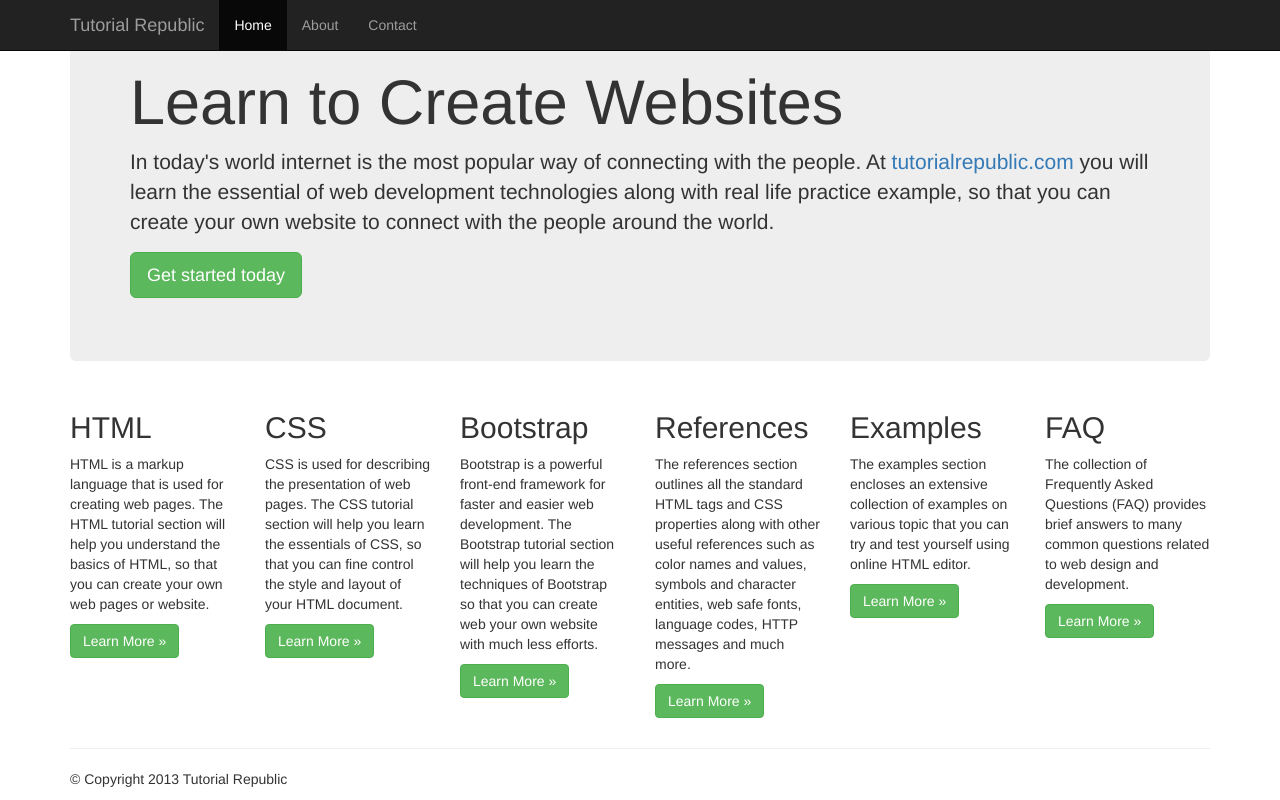
After one commit to ErickCardiel/Cake_Price, a Django app: template frontend/templates/magadan.html in a window 1280 px wide. The commit adds this page. Run offline with Django 3.2, Linux system fonts and the light colour scheme; the template is opened without the code that fills it, so the values that code supplies are empty; some libraries are stand-ins or nearby versions.

Commit message:
pene commit

```diff
--- /dev/null
+++ b/frontend/templates/magadan.html
@@ -0,0 +1,84 @@
+<!DOCTYPE html>
+<html lang="en">
+<head>
+<meta charset="utf-8">
+<title>Bootstrap 3 Responsive Layout Example</title>
+<link rel="stylesheet" type="text/css" href="css/bootstrap.min.css">
+<script src="https://code.jquery.com/jquery-1.12.4.min.js"></script>
+<script src="js/bootstrap.min.js"></script>
+</head>
+<body>
+    <nav id="myNavbar" class="navbar navbar-default navbar-inverse navbar-fixed-top" role="navigation">
+        <!-- Brand and toggle get grouped for better mobile display -->
+        <div class="container">
+            <div class="navbar-header">
+                <button type="button" class="navbar-toggle" data-toggle="collapse" data-target="#navbarCollapse">
+                    <span class="sr-only">Toggle navigation</span>
+                    <span class="icon-bar"></span>
+                    <span class="icon-bar"></span>
+                    <span class="icon-bar"></span>
+                </button>
+                <a class="navbar-brand" href="#">Tutorial Republic</a>
+            </div>
+            <!-- Collect the nav links, forms, and other content for toggling -->
+            <div class="collapse navbar-collapse" id="navbarCollapse">
+                <ul class="nav navbar-nav">
+                    <li class="active"><a href="https://www.tutorialrepublic.com" target="_blank">Home</a></li>
+                    <li><a href="https://www.tutorialrepublic.com/about-us.php" target="_blank">About</a></li>
+                    <li><a href="https://www.tutorialrepublic.com/contact-us.php" target="_blank">Contact</a></li>
+                </ul>
+            </div>
+        </div>
+    </nav>
+    <div class="container">
+        <div class="jumbotron">
+            <h1>Learn to Create Websites</h1>
+            <p>In today's world internet is the most popular way of connecting with the people. At <a href="https://www.tutorialrepublic.com" target="_blank">tutorialrepublic.com</a> you will learn the essential of web development technologies along with real life practice example, so that you can create your own website to connect with the people around the world.</p>
+            <p><a href="https://www.tutorialrepublic.com" target="_blank" class="btn btn-success btn-lg">Get started today</a></p>
+        </div>
+        <div class="row">
+            <div class="col-sm-6 col-md-4 col-lg-2">
+                <h2>HTML</h2>
+                <p>HTML is a markup language that is used for creating web pages. The HTML tutorial section will help you understand the basics of HTML, so that you can create your own web pages or website.</p>
+                <p><a href="https://www.tutorialrepublic.com/html-tutorial/" target="_blank" class="btn btn-success">Learn More &raquo;</a></p>
+            </div>
+            <div class="col-sm-6 col-md-4 col-lg-2">
+                <h2>CSS</h2>
+                <p>CSS is used for describing the presentation of web pages. The CSS tutorial section will help you learn the essentials of CSS, so that you can fine control the style and layout of your HTML document.</p>
+                <p><a href="https://www.tutorialrepublic.com/css-tutorial/" target="_blank" class="btn btn-success">Learn More &raquo;</a></p>
+            </div>
+            <div class="clearfix visible-sm-block"></div>
+            <div class="col-sm-6 col-md-4 col-lg-2">
+                <h2>Bootstrap</h2>
+                <p>Bootstrap is a powerful front-end framework for faster and easier web development. The Bootstrap tutorial section will help you learn the techniques of Bootstrap so that you can create web your own website with much less efforts.</p>
+                <p><a href="https://www.tutorialrepublic.com/twitter-bootstrap-tutorial/" target="_blank" class="btn btn-success">Learn More &raquo;</a></p>
+            </div>
+            <div class="clearfix visible-md-block"></div>
+            <div class="col-sm-6 col-md-4 col-lg-2">
+                <h2>References</h2>
+                <p>The references section outlines all the standard HTML tags and CSS properties along with other useful references such as color names and values, symbols and character entities, web safe fonts, language codes, HTTP messages and much more.</p>
+                <p><a href="https://www.tutorialrepublic.com/twitter-bootstrap-tutorial/" target="_blank" class="btn btn-success">Learn More &raquo;</a></p>
+            </div>
+            <div class="clearfix visible-sm-block"></div>
+            <div class="col-sm-6 col-md-4 col-lg-2">
+                <h2>Examples</h2>
+                <p>The examples section encloses an extensive collection of examples on various topic that you can try and test yourself using online HTML editor.</p>
+                <p><a href="https://www.tutorialrepublic.com/twitter-bootstrap-tutorial/" target="_blank" class="btn btn-success">Learn More &raquo;</a></p>
+            </div>
+            <div class="col-sm-6 col-md-4 col-lg-2">
+                <h2>FAQ</h2>
+                <p>The collection of Frequently Asked Questions (FAQ) provides brief answers to many common questions related to web design and development.</p>
+                <p><a href="https://www.tutorialrepublic.com/twitter-bootstrap-tutorial/" target="_blank" class="btn btn-success">Learn More &raquo;</a></p>
+            </div>
+        </div>
+        <hr>
+        <div class="row">
+            <div class="col-sm-12">
+                <footer>
+                    <p>&copy; Copyright 2013 Tutorial Republic</p>
+                </footer>
+            </div>
+        </div>
+    </div>
+</body>
+</html>
```
Also changed, not shown: frontend/static/css/style.css (+47 -11 lines), frontend/templates/faq.html (line endings or trailing spaces).
